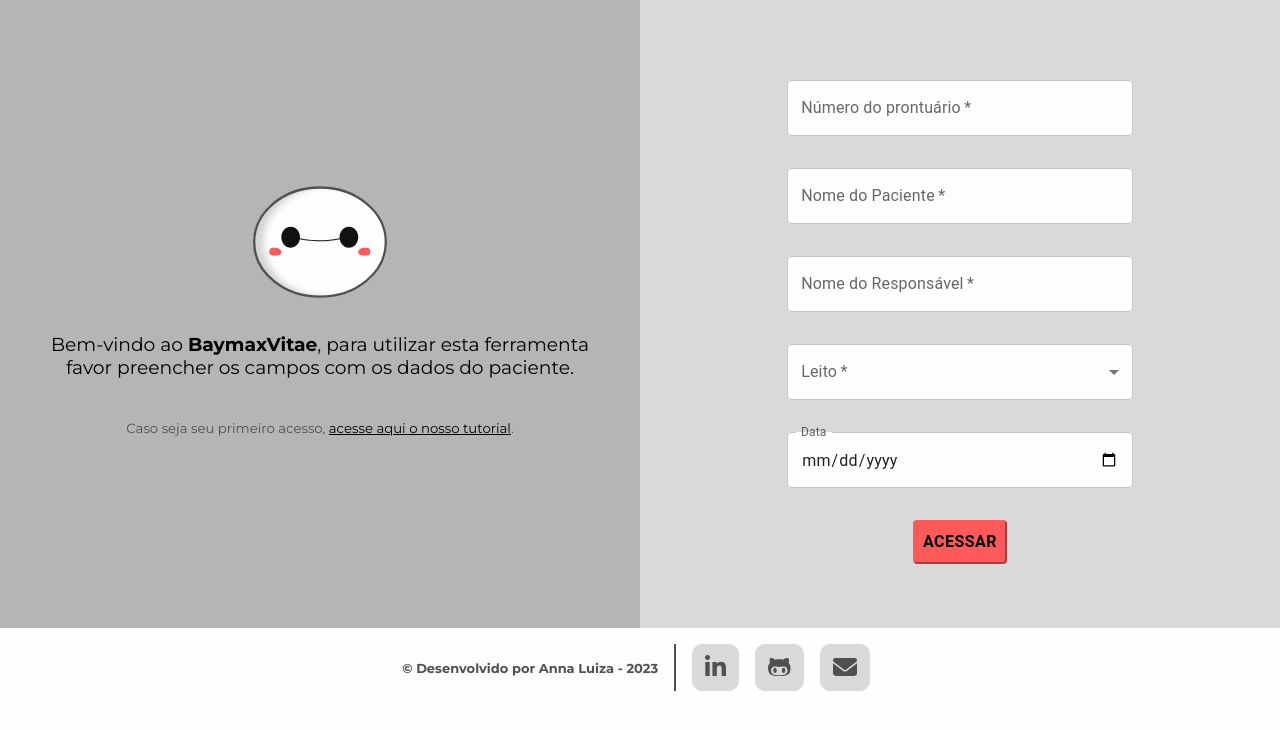
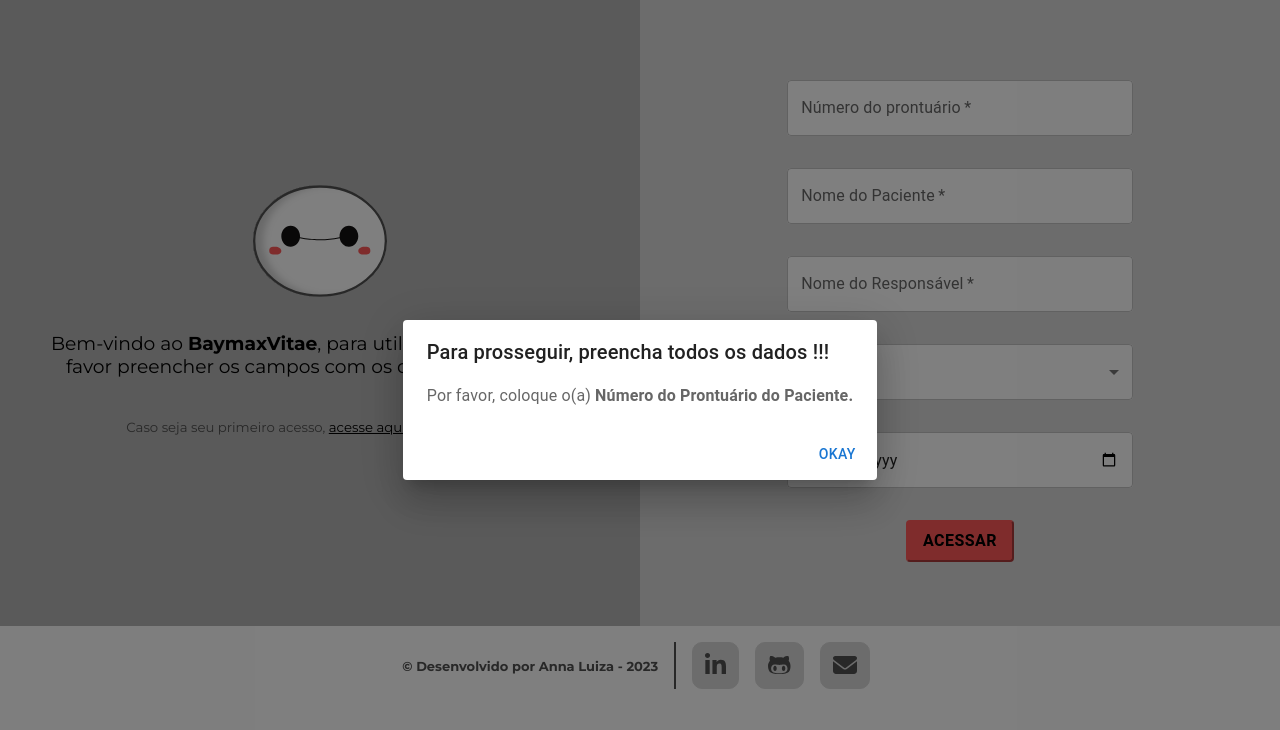
Before and after one commit to annaluizacamargo/BaymaxVital, a React (Create React App) app: page / in a window 1280 px wide. Both pictures are taken after a click on the button "ACESSAR". Shown: the top 730 px of the page. Built offline with nearby package versions, Linux system fonts and the light colour scheme.

Commit message:
feat(AddNewScale): add AlertDialogSlide

```diff
--- /dev/null
+++ b/src/components/AddNewScale/components/Alert.js
@@ -0,0 +1,91 @@
+import * as React from 'react';
+import Button from '@mui/material/Button';
+import Dialog from '@mui/material/Dialog';
+import DialogActions from '@mui/material/DialogActions';
+import DialogContent from '@mui/material/DialogContent';
+import DialogContentText from '@mui/material/DialogContentText';
+import DialogTitle from '@mui/material/DialogTitle';
+import Slide from '@mui/material/Slide';
+
+const Transition = React.forwardRef(function Transition(props, ref) {
+    return <Slide direction="up" ref={ref} {...props} />;
+});
+
+
+
+export default function AlertDialogSlide() {
+    const [open, setOpen] = React.useState(false);
+
+    const handleClickOpen = () => {
+        setOpen(true);
+        const medicalNumber = document.getElementById('medical-number')
+        const namePatient = document.getElementById('patient-name').value
+        const parentName = document.getElementById('parent-name').value
+        const boxNumber = document.getElementById('patient-bed').textContent
+        const date = document.getElementById('date').value
+
+        console.log(boxNumber)
+
+
+        switch (true) {
+            case (medicalNumber.value == ''): {
+                setMessage('Número do Prontuário do Paciente.')
+                break
+            }
+            case (namePatient == ''): {
+                setMessage('Nome do Paciente.')
+                break
+            }
+            case (parentName == ''): {
+                setMessage('Nome do Responsável pelo Paciente.')
+                break
+            }
+            case (boxNumber == '' || boxNumber == 'selecione'): {
+                setMessage('Leito do Paciente.')
+                break
+            }
+            case (date == ''): {
+                setMessage('Data da Avaliação')
+                break
+            }
+            default: {
+                console.log('oi')
+            }
+        }
+
+
+
+    };
+
+    const handleClose = () => {
+        setOpen(false);
+    };
+
+    const [message, setMessage] = React.useState('')
+
+
+    return (
+        <div>
+            <Button variant="outlined" onClick={handleClickOpen}>
+                Acessar
+            </Button>
+            <Dialog
+                open={open}
+                TransitionComponent={Transition}
+                keepMounted
+                onClose={handleClose}
+                aria-describedby="alert-dialog-slide-description"
+            >
+                <DialogTitle>{"Para prosseguir, preencha todos os dados !!!"}</DialogTitle>
+                <DialogContent>
+                    <DialogContentText id="alert-dialog-slide-description">
+                        Por favor, coloque o(a) <b>{message}</b>
+                    </DialogContentText>
+                </DialogContent>
+                <DialogActions>
+                    <Button onClick={handleClose}>Okay</Button>
+                </DialogActions>
+            </Dialog>
+        </div>
+    );
+}
--- a/src/components/AddNewScale/index.js
+++ b/src/components/AddNewScale/index.js
@@ -1,32 +1,78 @@
 import styled from '@emotion/styled';
-import { Button, MenuItem, TextField } from '@mui/material';
+import { Alert, Button, MenuItem, TextField } from '@mui/material';
 import './style.css';
+import { useFormControl } from '@mui/material/FormControl';
+import AlertDialog from './components/Alert';
+import AlertDialogSlide from './components/Alert';
 
 const box = [
     {
-        value: 'Enfermaria 10 / Leito 1',
-        label: '101 - A',
+        value: 'selecione',
+        label: 'selecione',
     },
     {
-        value: 'Enfermaria 10 / Leito 2',
-        label: '102 - A',
+        value: '101A',
+        label: '101A',
     },
     {
-        value: 'Enfermaria 10 / Leito 3',
-        label: '103 - A',
+        value: '102A',
+        label: '102A',
     },
     {
-        value: 'Enfermaria 10 / Leito 3',
-        label: '103 - B',
+        value: '102B',
+        label: '102B',
     },
     {
-        value: 'Enfermaria 10 / Leito 4',
-        label: '104 - B',
+        value: '103B',
+        label: '103B',
+    },
+    {
+        value: '104A',
+        label: '104A',
     },
 ];
 
 const AddNewScale = () => {
     console.log('add')
+    //const [statusBtn, setStatusBtn] = useState(true)
+
+    function checkInput() {
+        const medicalNumber = document.getElementById('medical-number')
+        const namePatient = document.getElementById('patient-name').value
+        const parentName = document.getElementById('parent-name').value
+        const boxNumber = document.getElementById('patient-bed').textContent
+        const date = document.getElementById('date').value
+
+        console.log(boxNumber)
+
+        switch (true) {
+            case (medicalNumber.value == ''): {
+                alert('Por favor, coloque o número do prontuário do Paciente!')
+                return (<Alert severity="error">This is an error alert — check it out!</Alert>)
+                break
+            }
+            case (namePatient == ''): {
+                alert('Por favor, coloque o nome do Paciente')
+                break
+            }
+            case (parentName == ''): {
+                alert('Por favor, coloque o nome do Responsável pelo Paciente')
+                break
+            }
+            case (boxNumber == '' || boxNumber == 'selecione' ): {
+                alert('Por favor, selecione o leito do Paciente')
+                break
+            }
+            case (date == ''): {
+                alert('Por favor, coloque a data da avaliação')
+                break
+            }
+            default: {
+                AlertDialog()
+            }
+        }
+    }
+
     return (
         <div className='add-patient'>
             <div className='description'>
@@ -35,6 +81,7 @@ const AddNewScale = () => {
                 <h5>Caso seja seu primeiro acesso, <a href='htps://youtube.com'>acesse aqui o nosso tutorial</a>.</h5>
             </div>
             <div className='form'>
+
                 <TextField
                     required
                     id="medical-number"
@@ -48,14 +95,16 @@ const AddNewScale = () => {
                 />
                 <TextField
                     required
-                    id="outlined-password-input"
+                    id="parent-name"
                     label="Nome do Responsável"
                 />
                 <TextField
                     required
-                    id="select-patient-bed"
+                    id="patient-bed"
                     select
                     label="Leito"
+                    defaultValue="selecione"
+
                 >
                     {box.map((option) => (
                         <MenuItem key={option.value} value={option.value}>
@@ -68,11 +117,12 @@ const AddNewScale = () => {
 
                 <TextField
                     InputLabelProps={{ shrink: true }}
-                    id="outlined-password-input"
+                    id="date"
                     label="Data"
                     type="date"
                 />
-                <Button>Acessar</Button>
+
+                <AlertDialogSlide />
             </div>
         </div>
     )
```
